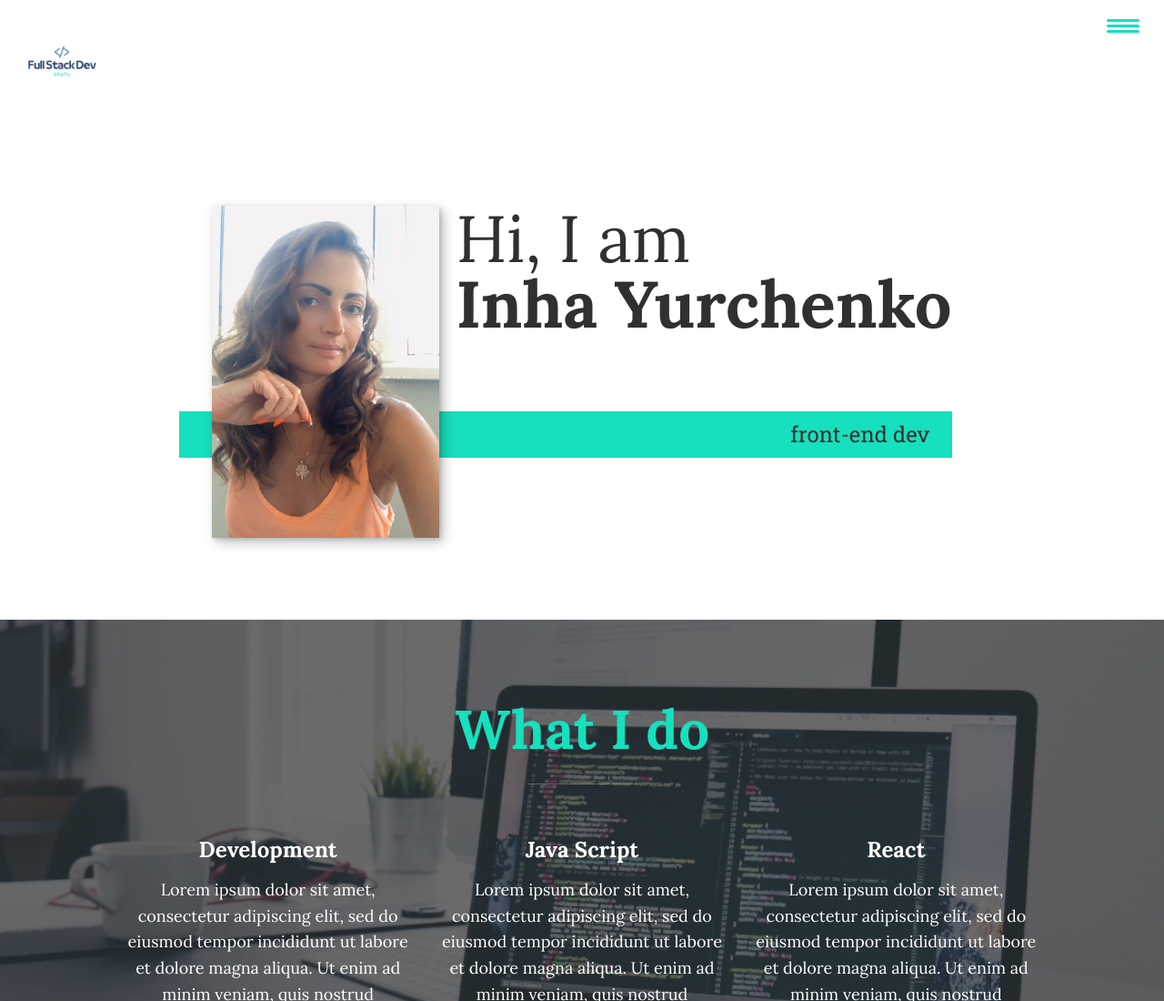
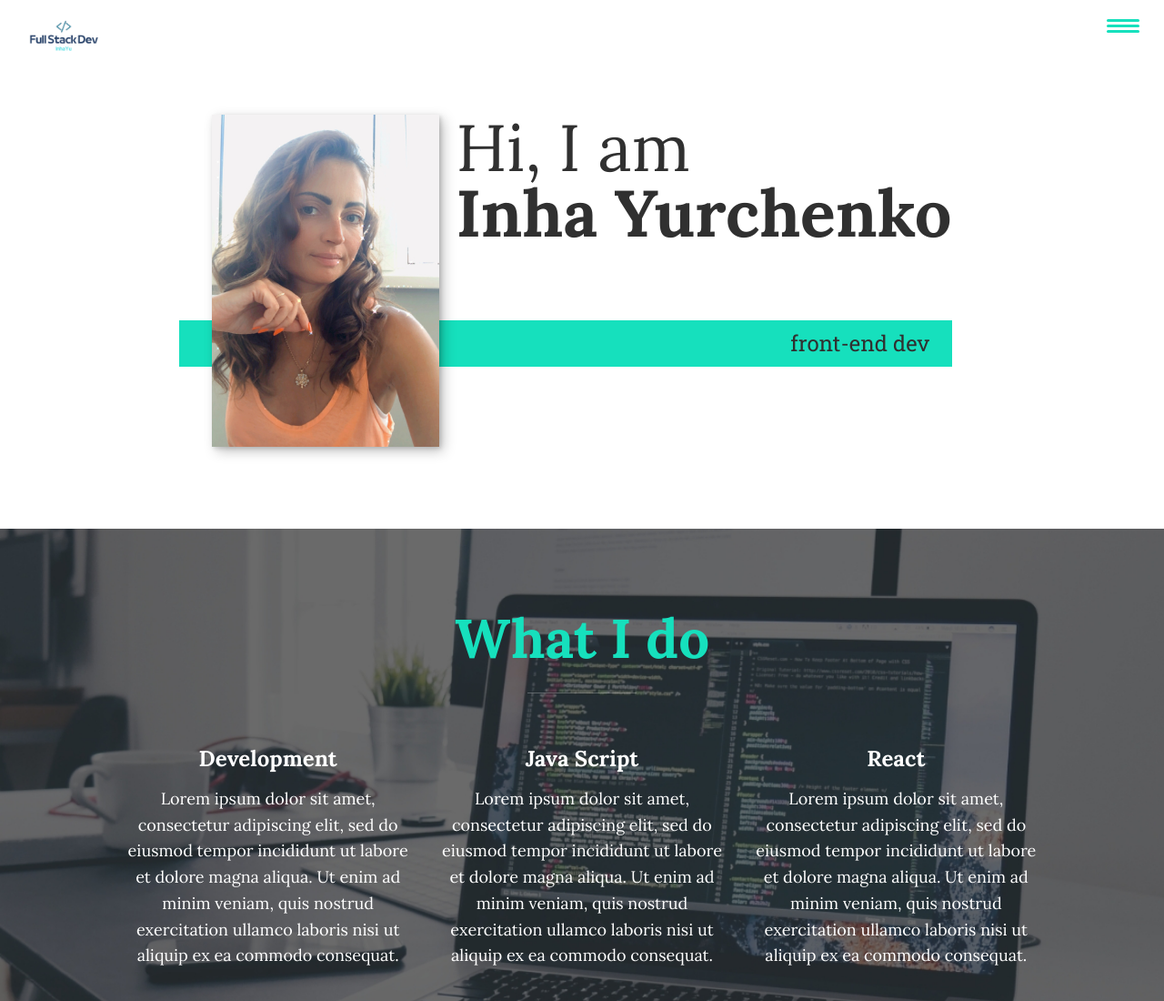
Before and after one commit to Inhaasap/My_Portfolio, a website built with Vite: page index.html in a window 1280 px wide. Shown: the top 1100 px of the page at 91% size. Built offline with nearby package versions, Linux system fonts and the light colour scheme.

Commit message:
Update style.css

```diff
--- a/css/style.css
+++ b/css/style.css
@@ -154,6 +154,9 @@ header {
 
 .logo {
   max-width: 100px;
+  position: absolute;
+  top: -10px;
+  left: 20px;
 }
 
 .nav {
```
